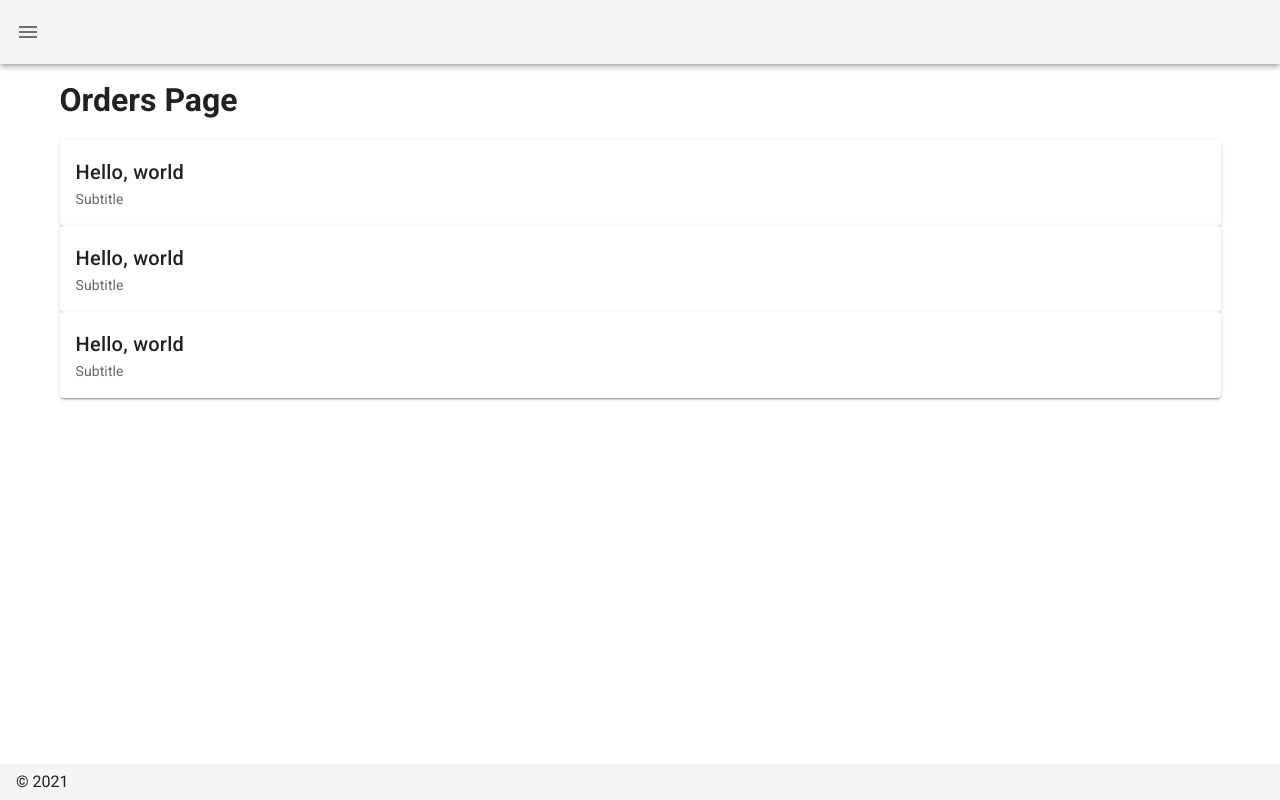
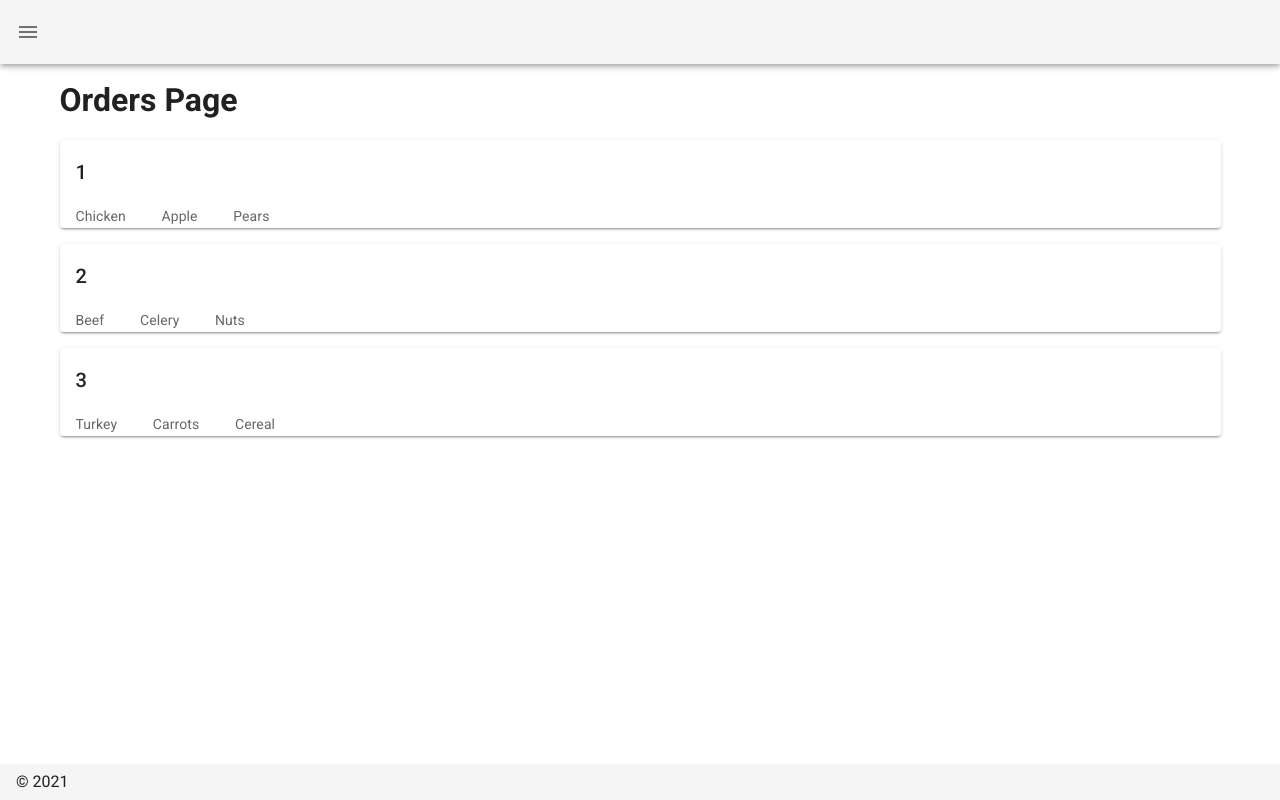
Before and after one commit to PilarCha/Delivery-Service, a Nuxt app: page /orders in a window 1280 px wide. Built offline with nearby package versions, Linux system fonts and the light colour scheme.

Commit message:
Incorporate some styles and a lil bit of for loops to display items

```diff
--- a/pages/orders/_order_number.vue
+++ b/pages/orders/_order_number.vue
@@ -3,6 +3,9 @@
     <h1>Order: {{ orderNumber }}</h1>
     <section>
       <h2>Details</h2>
+      <ul>
+
+      </ul>
     </section>
   </div>
 </template>
--- a/pages/orders/index.vue
+++ b/pages/orders/index.vue
@@ -2,9 +2,22 @@
   <div class="">
     <h1 class = "mb-4">Orders Page</h1>
     <section>
-      <v-card :to="`/orders/${order.order_number}`" :key="order.order_number" v-for="order in orders">
-        <v-card-title> Hello, world </v-card-title>
-        <v-card-subtitle>Subtitle</v-card-subtitle>
+      <v-card
+        class="mb-4"
+        :to="`/orders/${order.order_number}`"
+        :key="order.order_number" v-for="order in orders"
+      >
+        <v-card-title>
+          {{ order.order_number }}
+        </v-card-title>
+
+        <v-card-subtitle
+          class="mb-2"
+          style="display:inline"
+          :key="order.items.index"
+          v-for="item in order.items">{{ item }}
+        </v-card-subtitle>
+
       </v-card>
     </section>
   </div>
```
